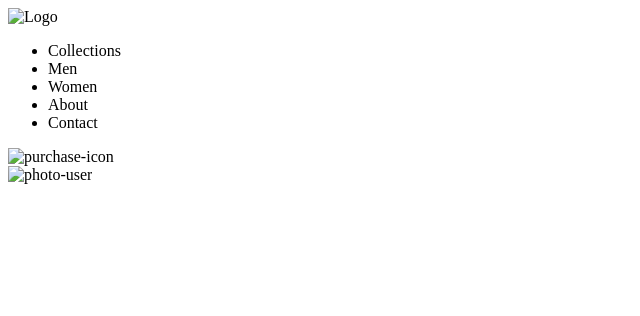
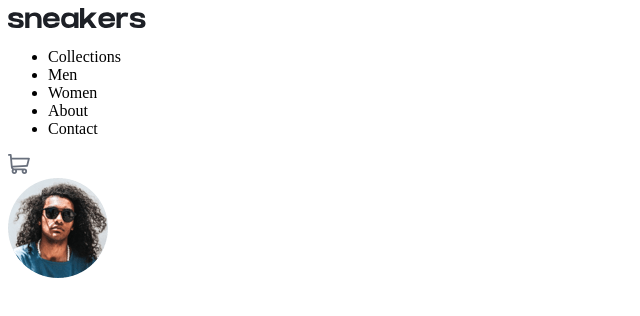
Before and after one commit to dudlves/Ecommerce-product-page, a plain HTML site: page index.html in a window 1280 px wide. Shown: the whole page, without its empty margins (0-640 px from the left). Drawn offline with Linux system fonts and the light colour scheme.

Commit message:
refactor: add img

```diff
--- a/index.html
+++ b/index.html
@@ -7,7 +7,7 @@
 </head>
 <body>
   <header>
-    <img src="" alt="Logo">
+    <img src="/img/logo.svg" alt="Logo">
     <div>
       <ul>
         <li>Collections</li>
@@ -16,9 +16,9 @@
         <li>About</li>
         <li>Contact</li>
       </ul>
-      <img src="" alt="purchase-icon">
+      <img src="/img/icon-cart.svg" alt="icon-cart">
     </div>
-    <img src="" alt="photo-user">
+    <img src="/img/image-avatar.png" alt="photo-user">
   </header>
 </body>
 </html>
```
Also changed, not shown: img/icon-cart.svg (added), img/image-avatar.png (added), img/logo.svg (added).
